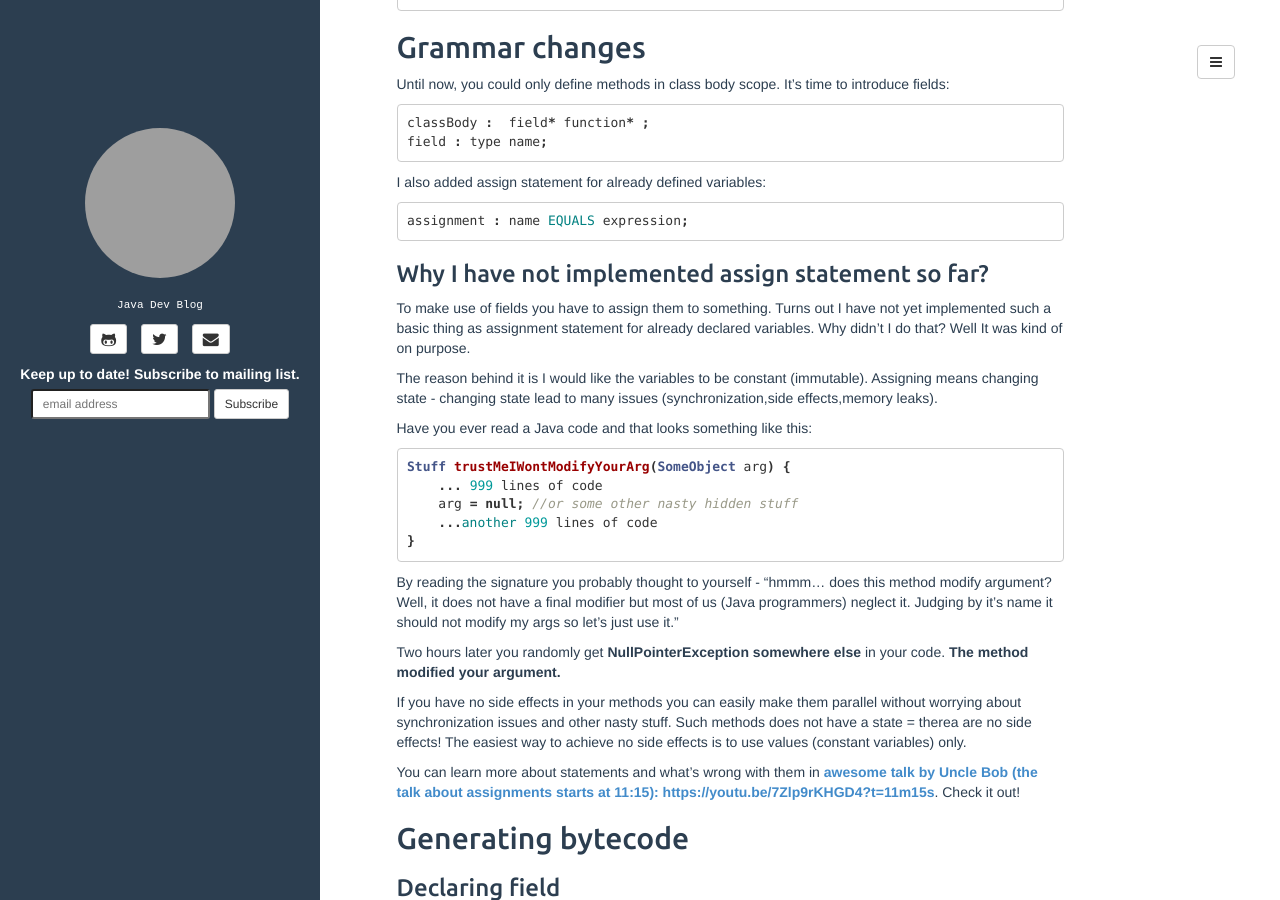
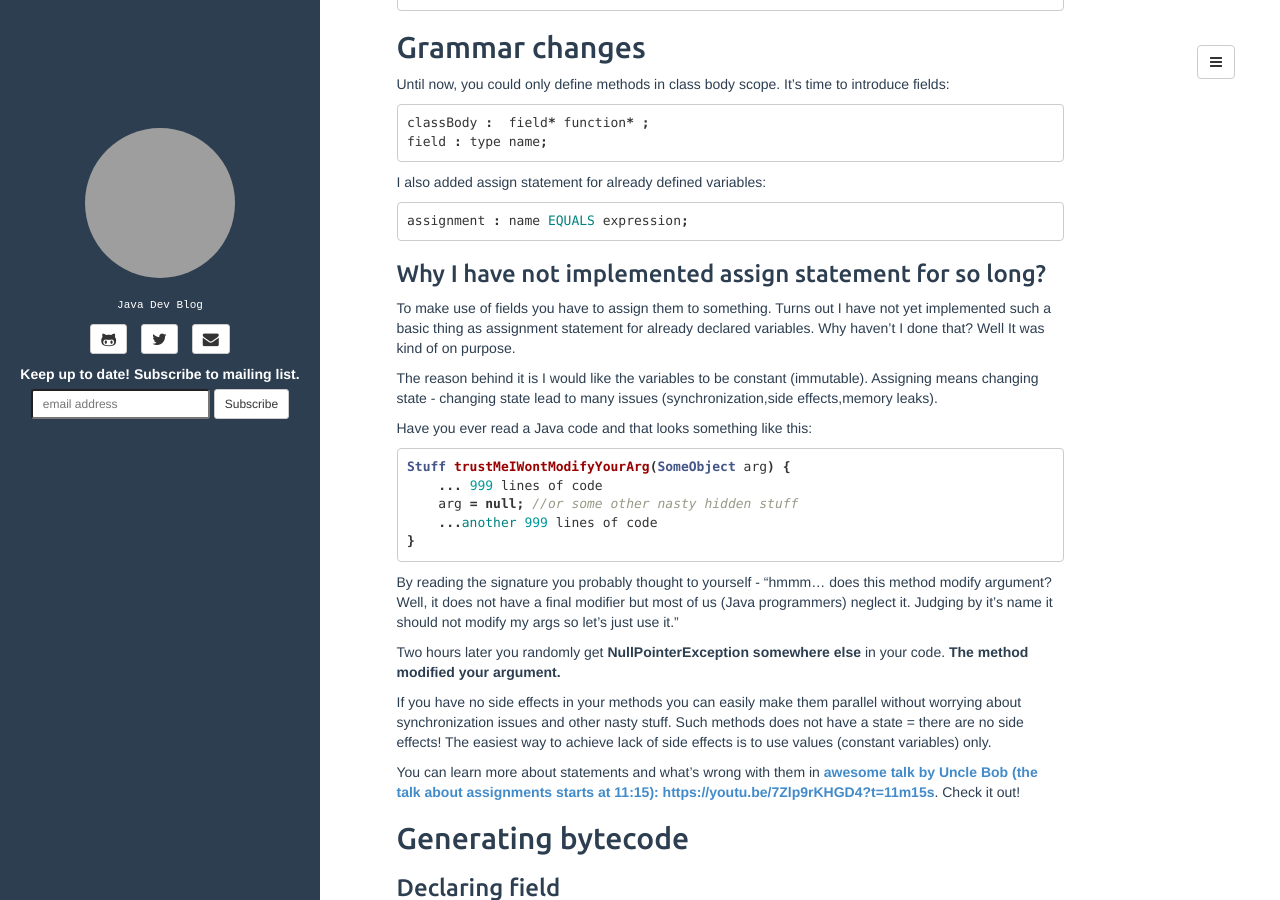
Before and after one commit to JakubDziworski/JakubDziworski.github.io, a Jekyll site: the page built from _posts/2016-05-13-enkel_18_fields.md, in a window 1280 px wide and 900 px high, scrolled down 533 px. Built offline with Jekyll 4.4.1, drawn with Linux system fonts in a browser that asks for light colours; comment, search, counter and statistics services are not loaded; some of the changed text lies outside the part shown; grey boxes are pictures that could not be loaded.

Commit message:
enkel 18 - fields

````diff
--- a/_posts/2016-05-13-enkel_18_fields.md
+++ b/_posts/2016-05-13-enkel_18_fields.md
@@ -45,11 +45,11 @@ I also added assign statement for already defined variables:
 assignment : name EQUALS expression;
 ```
 
-### Why I have not implemented assign statement so far?
+### Why I have not implemented assign statement for so long?
 
 To make use of fields you have to assign them to something. Turns out
 I have not yet implemented such a basic thing as assignment statement for already declared variables.
-Why didn't I do that? Well It was kind of on purpose.
+Why haven't I done that? Well It was kind of on purpose.
 
 The reason behind it is I would like the variables to be constant (immutable).
 Assigning means changing state - changing state lead to many issues (synchronization,side effects,memory leaks).
@@ -72,8 +72,8 @@ your argument.**
 
 If you have no side effects in your methods you can easily make them parallel
 without worrying about synchronization issues and other nasty stuff. Such methods does
-not have a state = therea are no side effects! The easiest way to achieve
-no side effects is to use values (constant variables) only.
+not have a state = there are no side effects! The easiest way to achieve
+lack of side effects is to use values (constant variables) only.
 
 You can learn more about statements and what's wrong with them
 in **[awesome talk by Uncle Bob (the talk about assignments starts at 11:15):
````
Also changed, not shown: other parts of _posts/2016-05-13-enkel_18_fields.md (+4 -4 lines).
